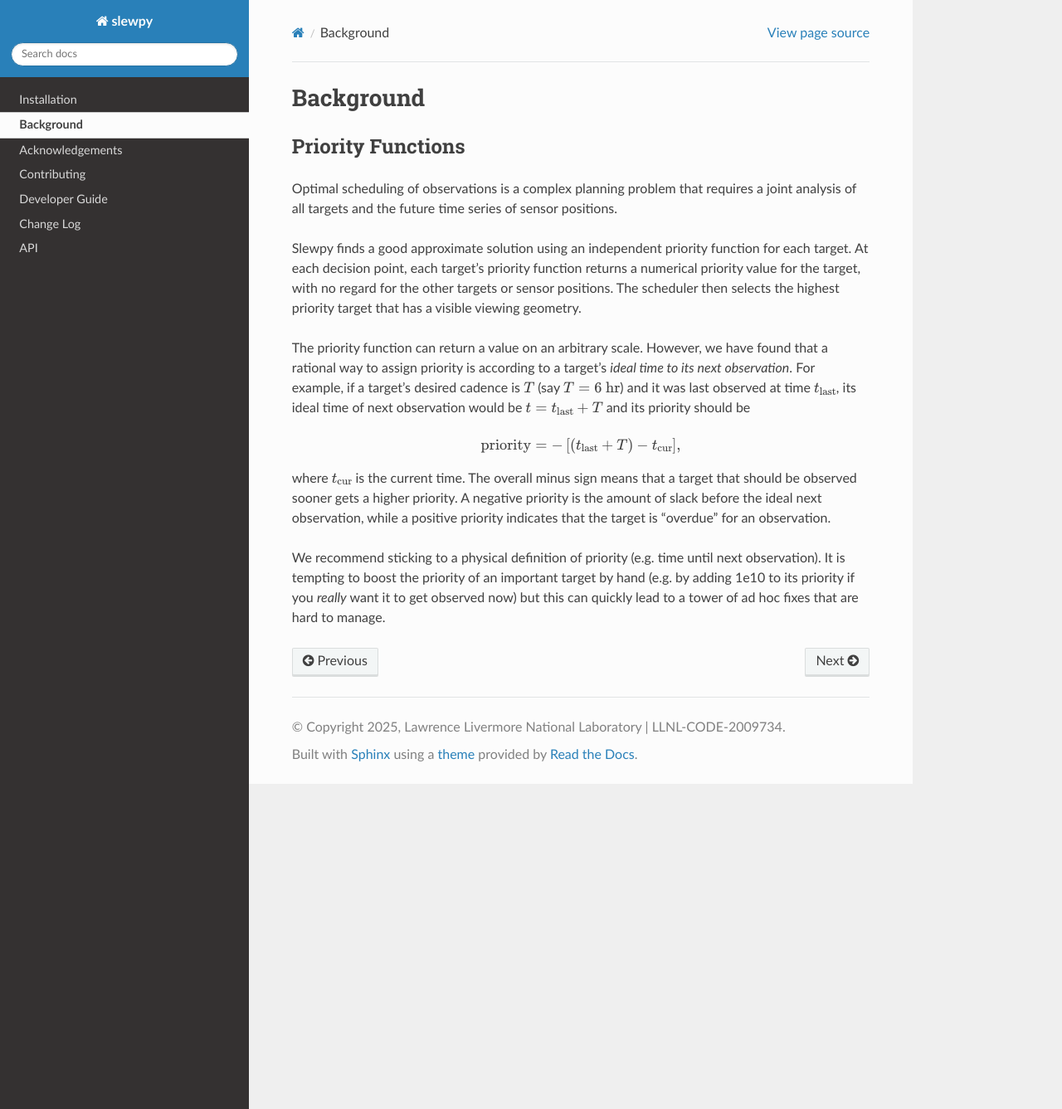
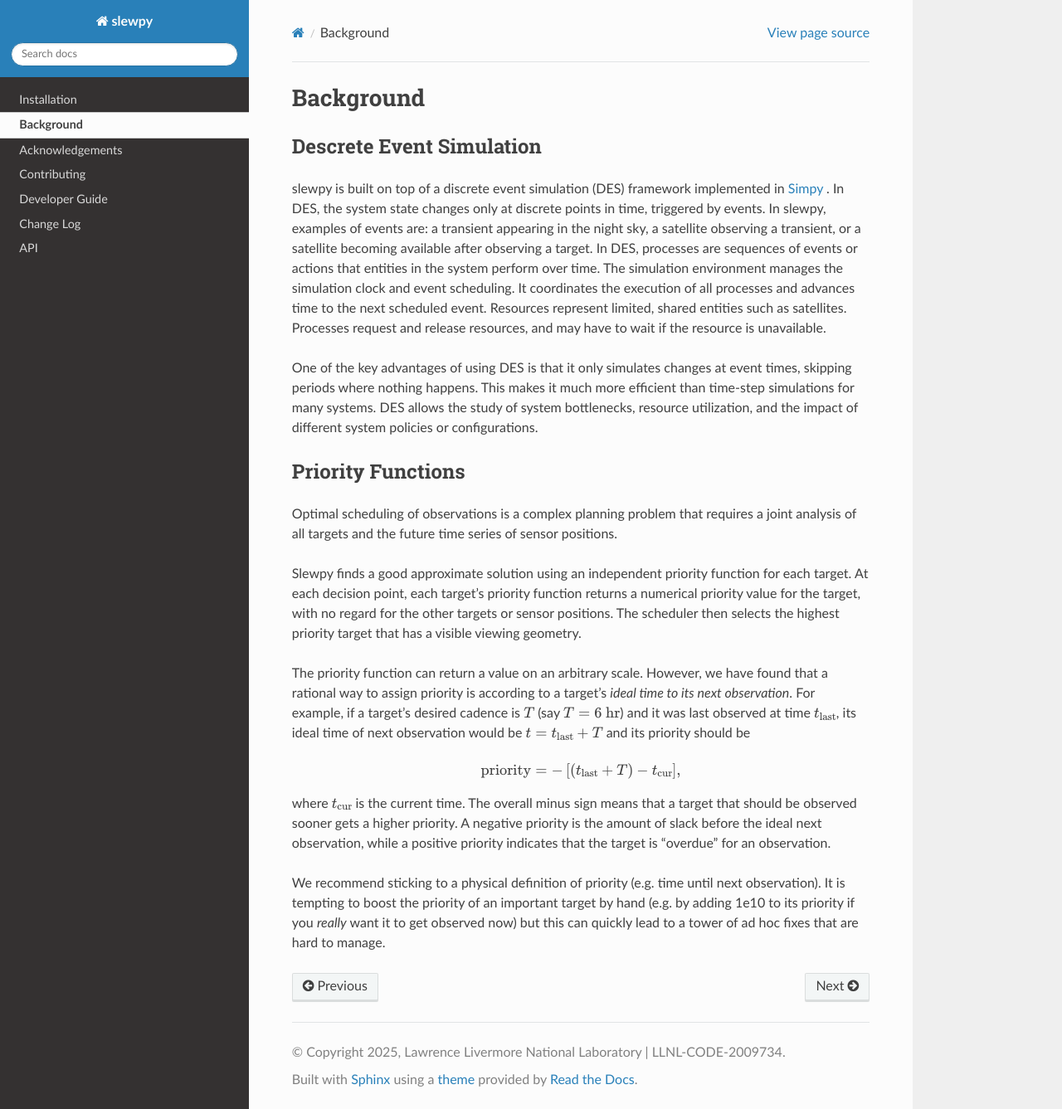
Before and after one commit to LLNL/slewpy, a Sphinx documentation site: the page built from docs/source/background.rst, in a window 1280 px wide and 1337 px high. Shown: the whole window at 83% size. Built offline with Sphinx 7.4.7 and the Read the Docs theme 3.1.0, drawn with Linux system fonts in a browser that asks for light colours; pages that are not in the unit, such as notebooks, are missing from menus.

Commit message:
Update background.rst

```diff
--- a/docs/source/background.rst
+++ b/docs/source/background.rst
@@ -1,6 +1,14 @@
 ==========
 Background
 ==========
+
+
+Descrete Event Simulation
+-------------------------
+
+slewpy is built on top of a discrete event simulation (DES) framework implemented in `Simpy <https://simpy.readthedocs.io/en/latest/contents.html>`_ . In DES, the system state changes only at discrete points in time, triggered by events. In slewpy, examples of events are: a transient appearing in the night sky, a satellite observing a transient, or a satellite becoming available after observing a target. In DES, processes are sequences of events or actions that entities in the system perform over time. The simulation environment manages the simulation clock and event scheduling. It coordinates the execution of all processes and advances time to the next scheduled event. Resources represent limited, shared entities such as satellites. Processes request and release resources, and may have to wait if the resource is unavailable.
+
+One of the key advantages of using DES is that it only simulates changes at event times, skipping periods where nothing happens. This makes it much more efficient than time-step simulations for many systems. DES allows the study of system bottlenecks, resource utilization, and the impact of different system policies or configurations.
 
 
 Priority Functions
```
